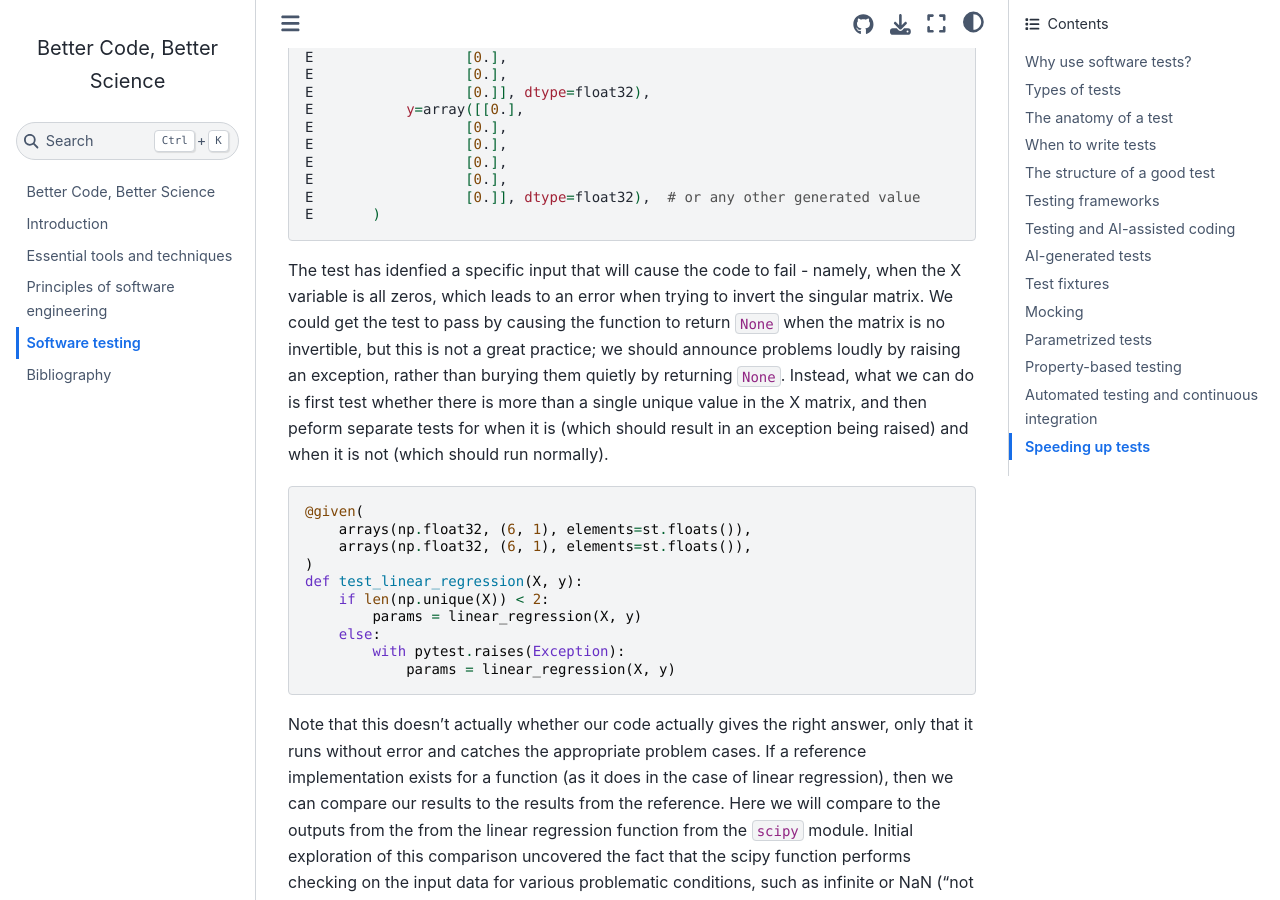
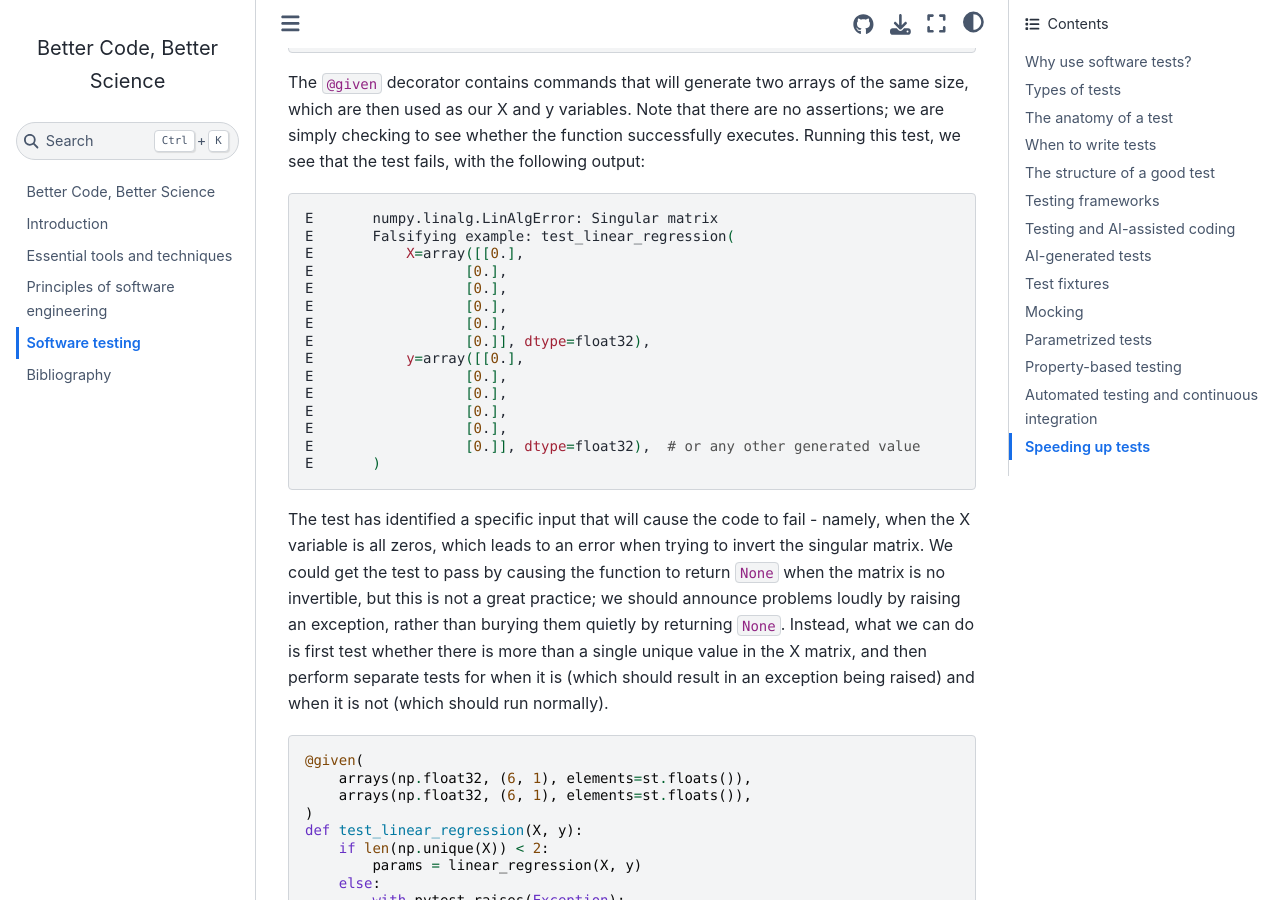
Before and after one commit to BetterCodeBetterScience/book, a Jupyter Book: the page built from book/testing.md, in a window 1280 px wide and 900 px high, scrolled down 23972 px. Built offline with Jupyter Book 1.0.4 settings and Sphinx 7.4.7 and the Sphinx Book theme 1.1.4, drawn with Linux system fonts in a browser that asks for light colours; pages that are not in the unit, such as notebooks, are missing from menus; some of the changed text lies outside the part shown.

Commit message:
codespell -w

````diff
--- a/book/testing.md
+++ b/book/testing.md
@@ -928,7 +933,7 @@ E                  [0.]], dtype=float32),  # or any other generated value
 E       )
 ```
 
-The test has idenfied a specific input that will cause the code to fail - namely, when the X variable is all zeros, which leads to an error when trying to invert the singular matrix.  We could get the test to pass by causing the function to return `None` when the matrix is no invertible, but this is not a great practice; we should announce problems loudly by raising an exception, rather than burying them quietly by returning `None`.  Instead, what we can do is first test whether there is more than a single unique value in the X matrix, and then peform separate tests for when it is (which should result in an exception being raised) and when it is not (which should run normally).
+The test has identified a specific input that will cause the code to fail - namely, when the X variable is all zeros, which leads to an error when trying to invert the singular matrix.  We could get the test to pass by causing the function to return `None` when the matrix is no invertible, but this is not a great practice; we should announce problems loudly by raising an exception, rather than burying them quietly by returning `None`.  Instead, what we can do is first test whether there is more than a single unique value in the X matrix, and then perform separate tests for when it is (which should result in an exception being raised) and when it is not (which should run normally).
 
 ```python
 @given(
````
Also changed, not shown: other parts of book/testing.md (+9 -4 lines).
